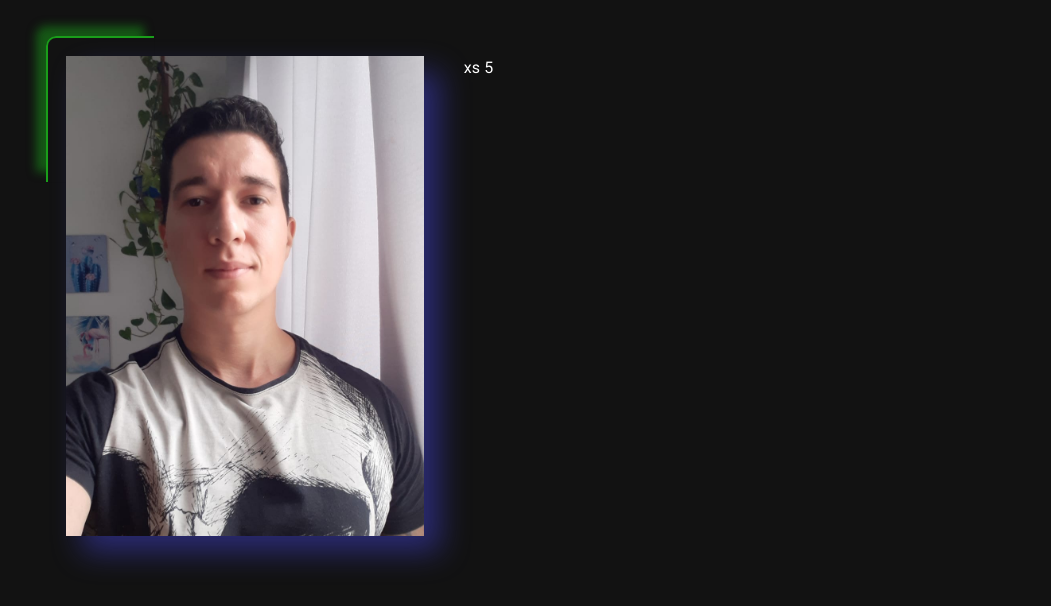
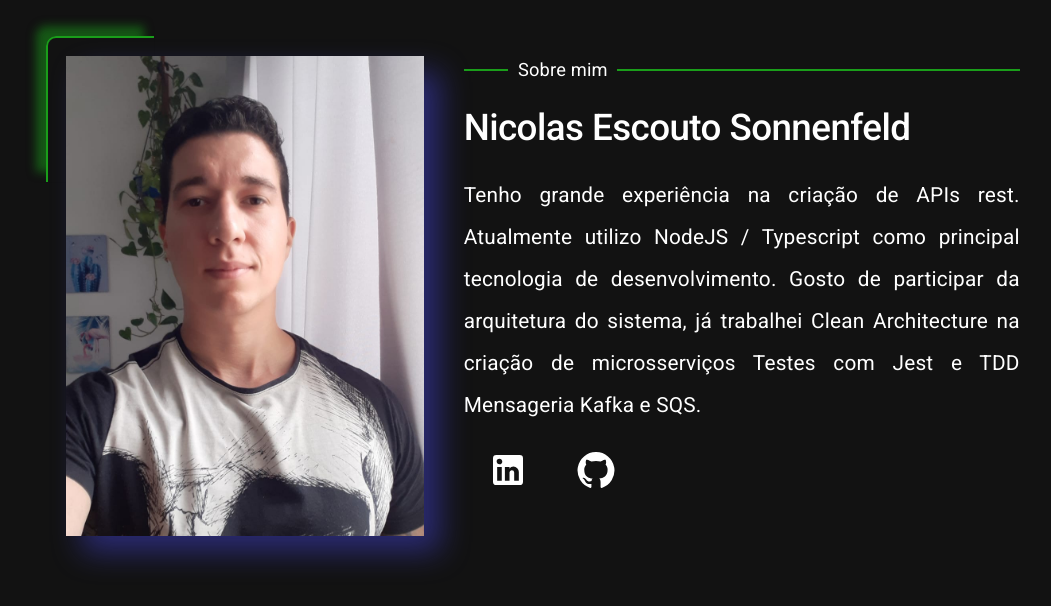
Before and after one commit to NicolasES/my-page, a React (Vite) app: page / in a window 1280 px wide. Shown: the top 606 px of the page, without its empty margins (97-1148 px from the left). Built offline with nearby package versions, Linux system fonts and the light colour scheme.

Commit message:
feat: about me text

```diff
--- a/src/App.tsx
+++ b/src/App.tsx
@@ -18,6 +18,18 @@ function App() {
     palette: {
       mode: 'dark',
     },
+    typography: {
+      h1: {
+        fontSize: '2.3rem',
+        textAlign: 'center',
+        fontWeight: '500'
+      },
+      h2: {
+        fontSize: '2rem',
+        fontWeight: '400'
+      },
+      fontSize: 16
+    },
   });
 
 
--- a/src/components/sections/AboutMe.tsx
+++ b/src/components/sections/AboutMe.tsx
@@ -1,10 +1,20 @@
-import { Container } from "@mui/material"
+import { Box, Container, Link, Typography } from "@mui/material"
 import Grid from '@mui/material/Unstable_Grid2' // Grid version 2
-import { MyImage } from "../shared"
+import { MyImage, TitleDivider } from "../shared"
 import meImg from '../../assets/me.jpeg'
+import LinkedInIcon from '@mui/icons-material/LinkedIn'
+import GitHubIcon from '@mui/icons-material/GitHub'
 
 
 export const AboutMe: React.FC = () => {
+  const styles = {
+    p: {
+      textAlign: 'justify',
+      lineHeight: '42px',
+      fontSize: '1.3rem'
+    }
+  }
+
   return (
     <Container maxWidth="lg">
       <Grid container spacing={5} justifyContent="center">
@@ -12,7 +22,27 @@ export const AboutMe: React.FC = () => {
           <MyImage src={meImg} />
         </Grid>
         <Grid xs={6}>
-          xs 5
+          <TitleDivider text='Sobre mim'></TitleDivider>
+
+          <Typography variant="h1" textAlign='left' my={3}>
+            Nicolas Escouto Sonnenfeld
+          </Typography>
+
+          <Typography variant="body1" sx={styles.p}>
+            Tenho grande experiência na criação de APIs rest. Atualmente utilizo
+            NodeJS / Typescript como principal tecnologia de desenvolvimento.
+            Gosto de participar da arquitetura do sistema, já trabalhei Clean Architecture na criação de microsserviços Testes com Jest e TDD
+            Mensageria Kafka e SQS.
+          </Typography>
+
+          <Box mt={3}>
+            <Link href="#" color="inherit">
+              <LinkedInIcon fontSize="large" sx={{ mx: 3 }}></LinkedInIcon>
+            </Link>
+            <Link href="#" color="inherit">
+              <GitHubIcon fontSize="large" sx={{ mx: 3 }}></GitHubIcon>
+            </Link>
+          </Box>
         </Grid>
       </Grid>
     </Container>
--- /dev/null
+++ b/src/components/shared/TitleDivider.tsx
@@ -0,0 +1,15 @@
+import { Divider } from "@mui/material"
+
+export const TitleDivider: React.FC<{ text: string }> = ({ text }) => {
+  const style = {
+    ":before, :after": {
+      borderTop: '2px solid rgb(26, 158, 26)'
+    }
+  }
+
+  return (
+    <Divider textAlign="left" sx={style}>
+      {text}
+    </Divider>
+  )
+}
--- a/src/components/shared/index.ts
+++ b/src/components/shared/index.ts
@@ -1 +1,2 @@
 export * from './MyImage'
+export * from './TitleDivider'
```
